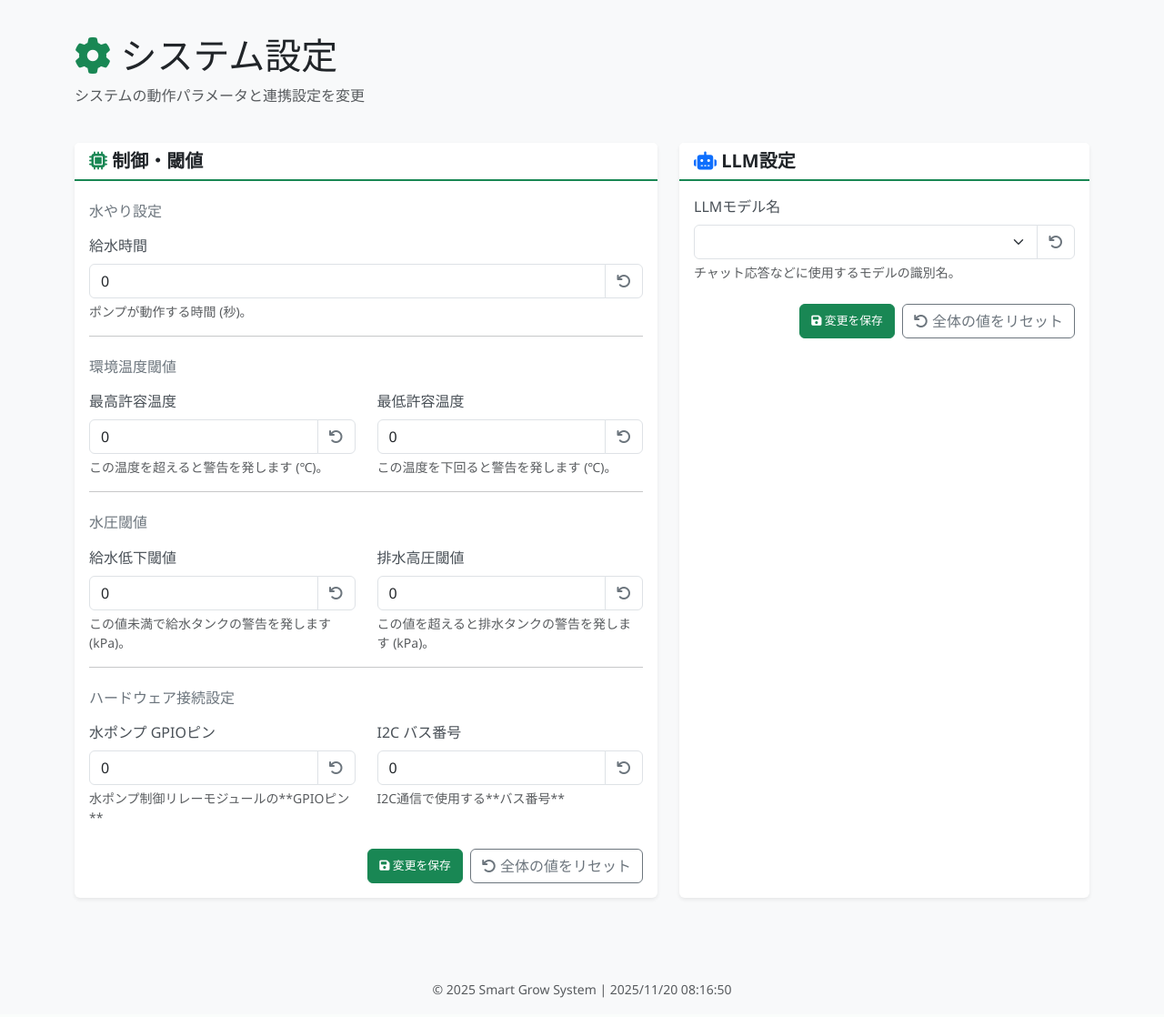
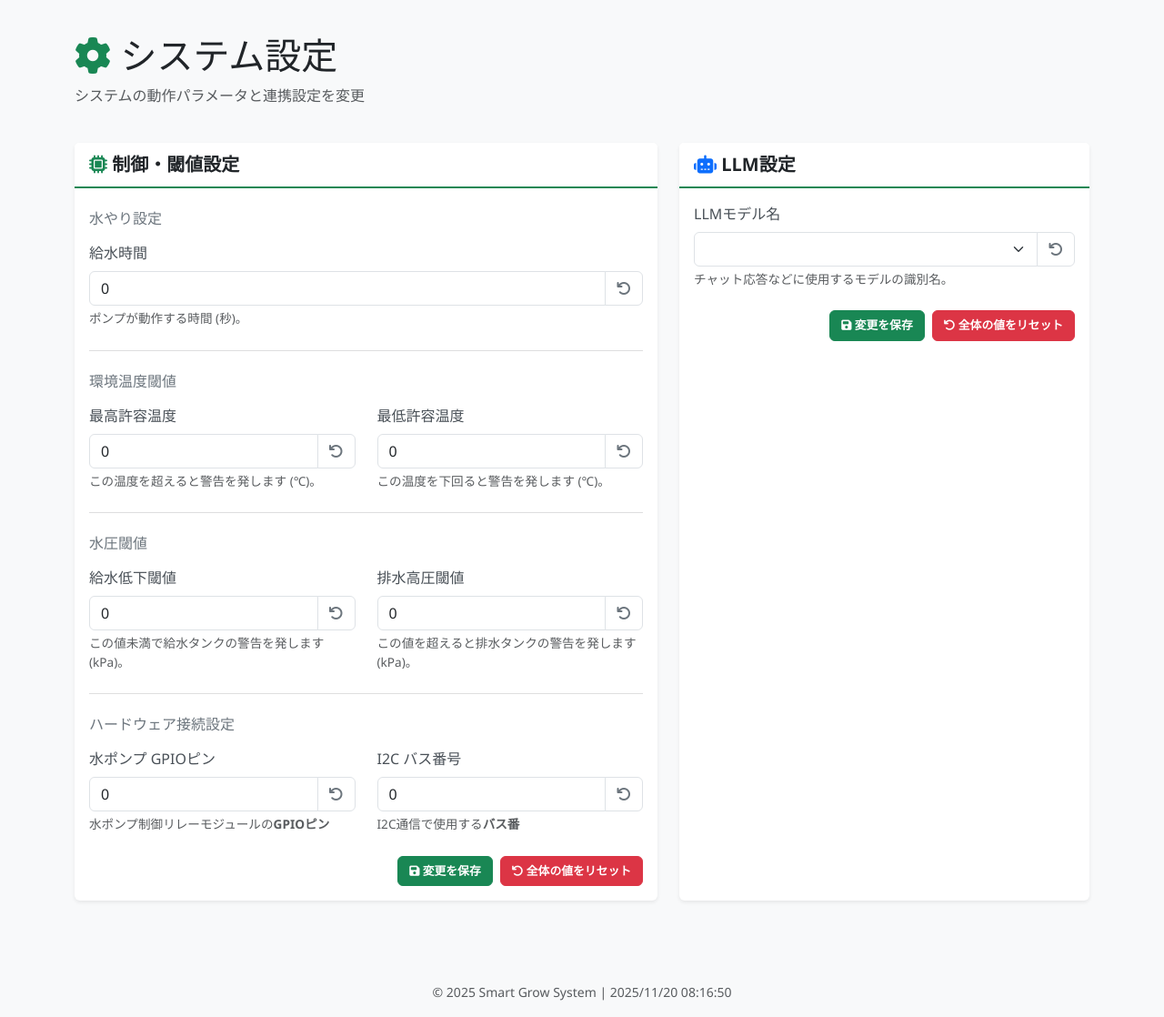
Before and after one commit to nh-dev26/smart-grow-core, a Flask app: page /settings in a window 1280 px wide. Shown: the part 57-1175 px from the top of the page at 91% size. Before the commit the page ends 1154 px from the top, so only its background shows below. Run offline with Flask 3, Linux system fonts and the light colour scheme; data that the repository does not hold is empty.

Commit message:
settingページUI完成

```diff
--- a/web_app/static/css/settings.css
+++ b/web_app/static/css/settings.css
@@ -1,6 +1,7 @@
-.d-flex.justify-content-end.mt-4 > button:first-child {
+.d-flex.justify-content-end.mt-4 > button {
     font-size: 0.8em;
 }
+
 
 .input-group .btn-outline-secondary {
     border-color: #dee2e6;
@@ -16,3 +17,18 @@
     box-shadow: none;
     border-color: #dee2e6;
 }
+
+.form-text {
+    font-size: 0.85rem;
+    margin-top: 2px;
+}
+
+.card-body hr {
+    margin: 1.5rem 0;
+    opacity: 0.15;
+}
+
+.card-header {
+    padding-top: 0.75rem;
+    padding-bottom: 0.75rem;
+}
--- a/web_app/templates/settings.html
+++ b/web_app/templates/settings.html
@@ -21,7 +21,7 @@
         <div class="col-12 col-lg-7">
             <div class="card border-0 shadow-sm h-100">
                 <div class="card-header bg-white">
-                    <h5 class="card-title mb-0"><i class="fas fa-microchip text-success"></i> 制御・閾値</h5>
+                    <h5 class="card-title mb-0"><i class="fas fa-microchip text-success"></i> 制御・閾値設定</h5>
                 </div>
                 <div class="card-body">
                     <form id="threshold-form">
@@ -104,7 +104,7 @@
                                         <i class="fas fa-undo"></i>
                                     </button>
                                 </div>
-                                <div class="form-text mt-1">水ポンプ制御リレーモジュールの**GPIOピン**</div>
+                                <div class="form-text mt-1">水ポンプ制御リレーモジュールの<strong>GPIOピン</strong></div>
                             </div>
 
                             <div class="col-md-6">
@@ -115,13 +115,13 @@
                                         <i class="fas fa-undo"></i>
                                     </button>
                                 </div>
-                                <div class="form-text mt-1">I2C通信で使用する**バス番号**</div>
+                                <div class="form-text mt-1">I2C通信で使用する<strong>バス番</strong></div>
                             </div>
                         </div>
 
                         <div class="d-flex justify-content-end mt-4">
-                            <button type="submit" class="btn btn-success me-2"><i class="fas fa-save"></i> 変更を保存</button>
-                            <button type="button" class="btn btn-outline-secondary" id="reset-tresholds-btn"><i class="fas fa-undo"></i> 全体の値をリセット</button>
+                            <button type="submit" class="btn btn-success fw-semibold me-2"><i class="fas fa-save"></i> 変更を保存</button>
+                            <button type="button" class="btn btn-danger fw-semibold" id="reset-tresholds-btn"><i class="fas fa-undo"></i> 全体の値をリセット</button>
                         </div>
                     </form>
                 </div>
@@ -155,8 +155,8 @@
                         </div>
 
                         <div class="d-flex justify-content-end mt-4">
-                            <button type="submit" class="btn btn-success me-2"><i class="fas fa-save"></i> 変更を保存</button>
-                            <button type="button" class="btn btn-outline-secondary" id="reset-integrations-btn"><i class="fas fa-undo"></i> 全体の値をリセット</button>
+                            <button type="submit" class="btn btn-success fw-semibold me-2"><i class="fas fa-save"></i> 変更を保存</button>
+                            <button type="button" class="btn btn-danger fw-semibold" id="reset-integrations-btn"><i class="fas fa-undo"></i> 全体の値をリセット</button>
                         </div>
                     </form>
                 </div>
```
Also changed, not shown: web_app/templates/dashboard.html (+6 -7 lines).
